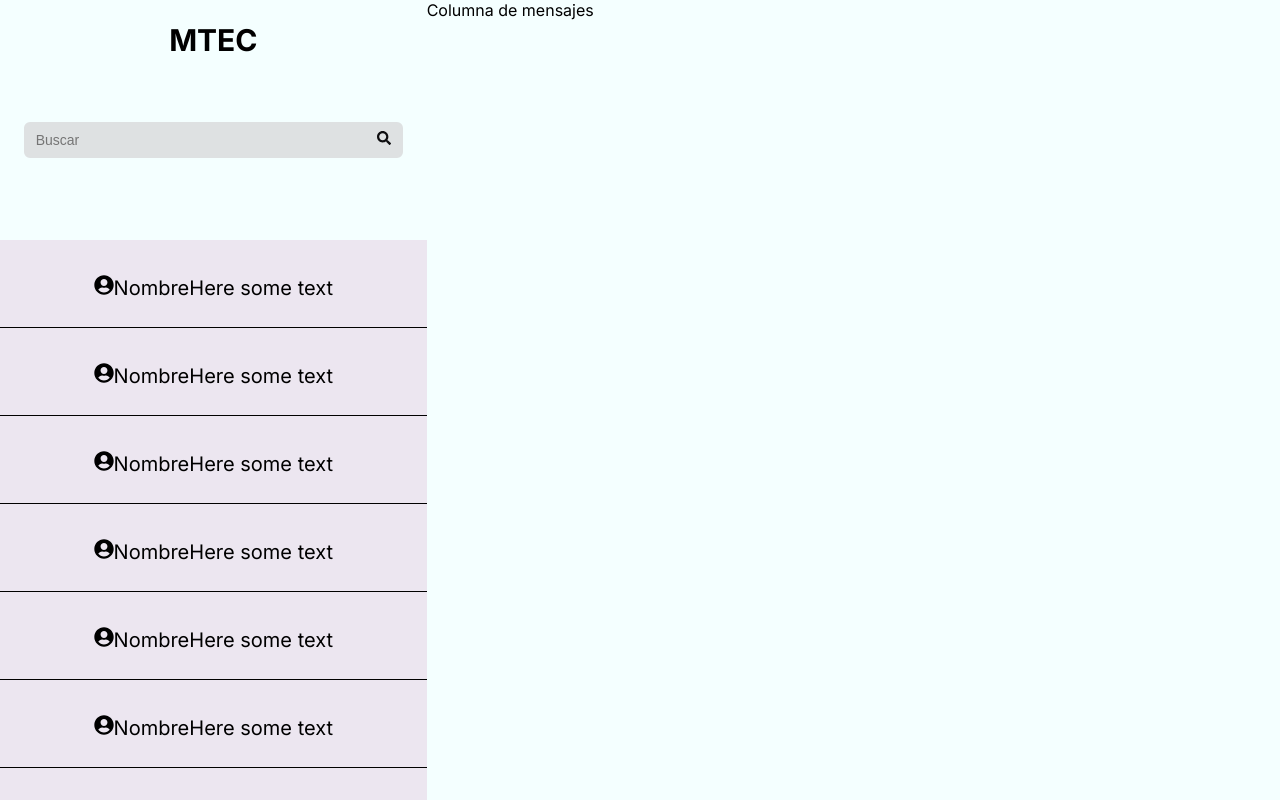
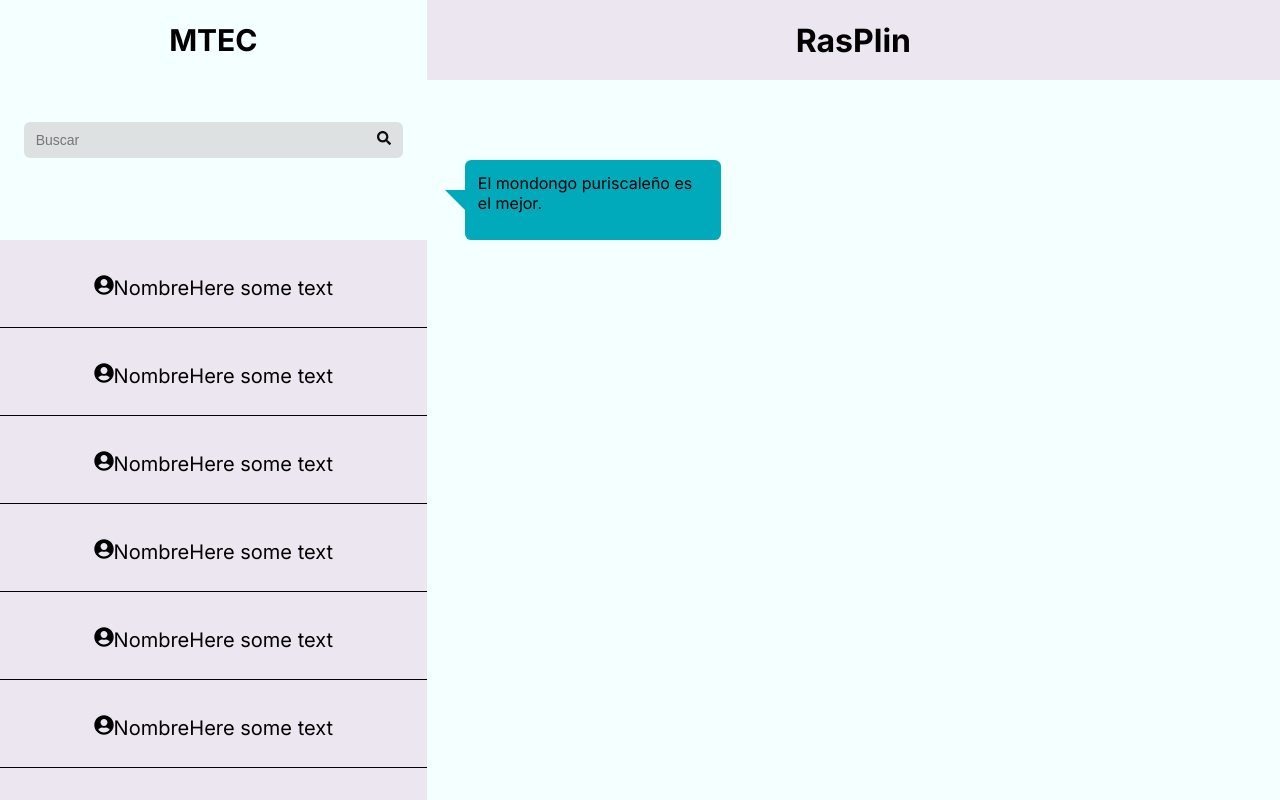
Before and after one commit to nottwithtt/frameworks, a Next.js app in the folder framework/: page / in a window 1280 px wide. Built offline with nearby package versions, Linux system fonts and the light colour scheme.

Commit message:
create messageCloud y topBar

```diff
--- /dev/null
+++ b/framework/src/app/components/messageCloud/messageCloud.jsx
@@ -0,0 +1,14 @@
+import styles from './messageCloud.module.css'
+
+const Message_Cloud = () => {
+    return(
+        <div className={styles.speech_bubble}>
+            <p>El mondongo puriscaleño es el mejor.</p>
+        </div>
+
+        )
+}
+
+
+
+export default Message_Cloud
--- /dev/null
+++ b/framework/src/app/components/messageCloud/messageCloud.module.css
@@ -0,0 +1,25 @@
+.speech_bubble {
+	position: relative;
+	background: #00aabb;
+	border-radius: .4em;
+    width: 20vw;
+	height: 10vh;
+    padding: 1vw;
+    margin-left: 3vw;
+    margin-top: 10vh;
+}
+
+.speech_bubble:after {
+	content: '';
+	position: absolute;
+	left: 0;
+	top: 50%;
+	width: 0;
+	height: 0;
+	border: 20px solid transparent;
+	border-right-color: #00aabb;
+	border-left: 0;
+	border-top: 0;
+	margin-top: -10px;
+	margin-left: -20px;
+}
--- /dev/null
+++ b/framework/src/app/components/topBar/topBar.jsx
@@ -0,0 +1,11 @@
+import styles from './topBar.module.css'
+
+const Top_Bar = () =>{
+    return(
+        <div className={styles.top_bar}>
+            <h1>RasPlin</h1>
+        </div>
+    )
+}
+
+export default Top_Bar
--- /dev/null
+++ b/framework/src/app/components/topBar/topBar.module.css
@@ -0,0 +1,14 @@
+.top_bar {
+    height: 10vh;
+    width: 100%;
+
+    display: flex;
+    justify-content: center;
+    align-items: center;
+    background-color: #ECE6F0;
+}
+
+.title {
+    color: black;
+    font-size: 30px;
+}
--- a/framework/src/app/home/page.jsx
+++ b/framework/src/app/home/page.jsx
@@ -1,7 +1,10 @@
 'use client'
+import Top_Bar from "../components/topBar/topBar"
+import Message_Cloud from "@/app/components/messageCloud/messageCloud"
 import Contact_Search from "@/app/components/contactSearch/contactSearch"
 import Contact_Card from "../components/contactCard/contactCard"
 import styles from "./home.module.css"
+
 
 
 const MainHome = () => {
@@ -27,7 +30,7 @@ const MainHome = () => {
           <Contact_Card />
         </div>
       </div>
-      <div className={styles.messages_container}>Columna de mensajes</div>
+      <div className={styles.messages_container}><Top_Bar/><Message_Cloud/></div>
     </div>
   )
 }
```
Also changed, not shown: framework/src/app/home/home.module.css (line endings or trailing spaces).
